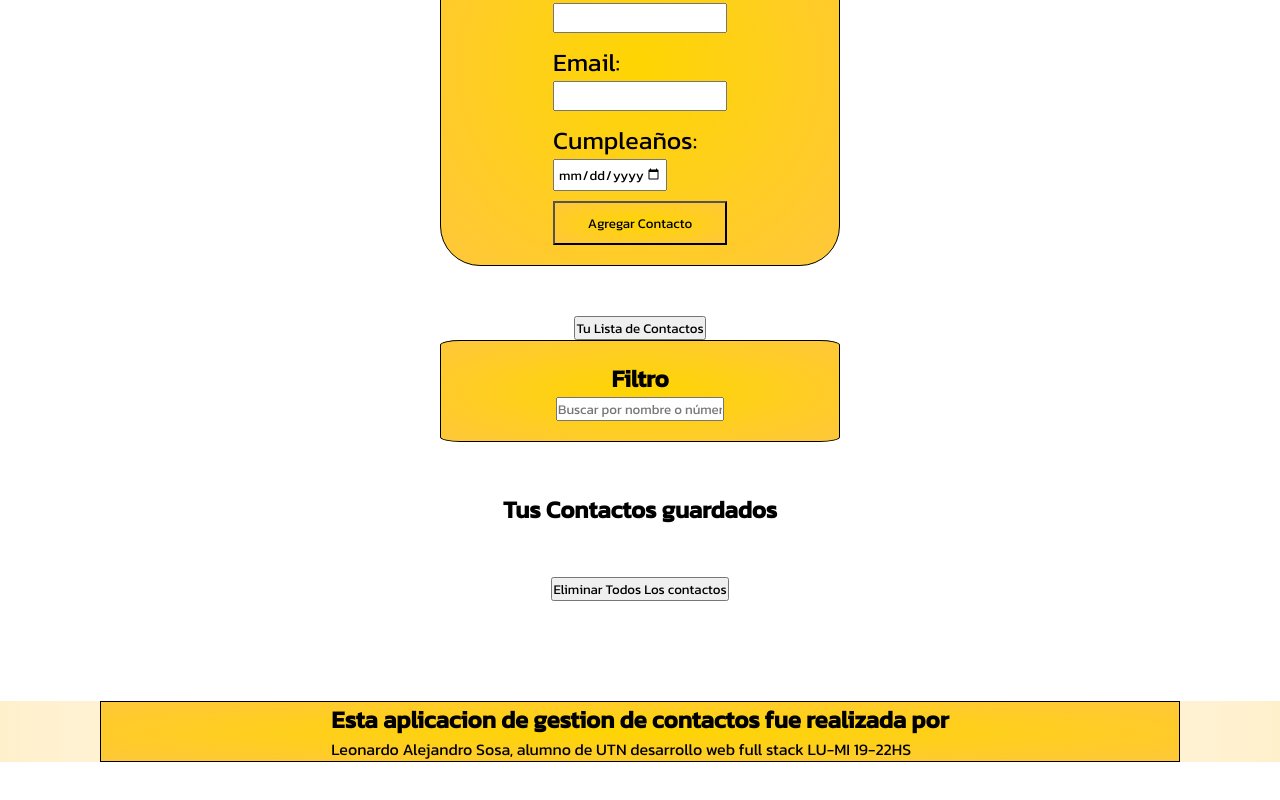
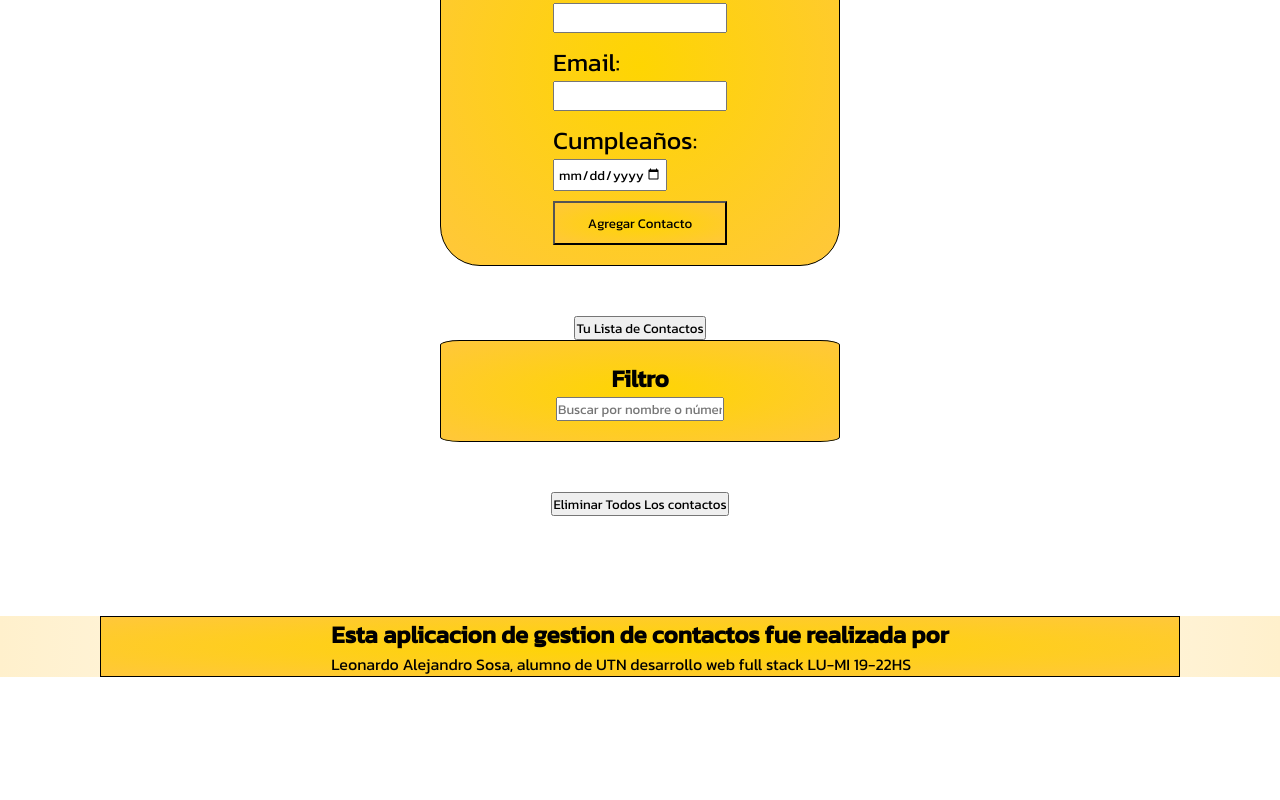
Before and after one commit to LeonardoSosa01/ContactosLeo, a React (Vite) app in the folder contactosleo/: page /lista in a window 1280 px wide. Shown: the part 508-1308 px from the top of the page. After the commit the page ends 1285 px from the top, so only its background shows below. Built offline with nearby package versions, Linux system fonts and the light colour scheme.

Commit message:
breves cambios encaminado a la version final

```diff
--- a/contactosleo/package.json
+++ b/contactosleo/package.json
@@ -25,6 +25,6 @@
     "eslint-plugin-react": "^7.33.2",
     "eslint-plugin-react-hooks": "^4.6.0",
     "eslint-plugin-react-refresh": "^0.4.5",
-    "vite": "^5.1.0"
+    "vite": "^5.1.4"
   }
 }
--- a/contactosleo/src/App.jsx
+++ b/contactosleo/src/App.jsx
@@ -1,14 +1,14 @@
 import React, { useState, useEffect } from 'react';
+import { BrowserRouter as Router, NavLink, Routes, Route } from 'react-router-dom';
 import FormularioContacto from './componentes/FormularioContacto/FormularioContacto';
-import { Filtro, ListaContactos } from './componentes/index';
+import Filtro from './componentes/Filtro/Filtro';
+import ListaContactos from './componentes/ListaContactos/ListaContactos';
 import './App.css';
-
-
-
 
 const App = () => {
   const [contactos, setContactos] = useState([]);
   const [filtro, setFiltro] = useState('');
+  const [listaAbierta, setListaAbierta] = useState(false);
 
   useEffect(() => {
     const storedContactos = JSON.parse(localStorage.getItem('contactos')) || [];
@@ -37,7 +37,12 @@ const App = () => {
     setContactos([]);
   };
 
+  const toggleLista = () => {
+    setListaAbierta(!listaAbierta);
+  };
+
   return (
+    <Router>
       <div className='main'>
         <h2>Formulario de Contacto</h2>
 
@@ -46,21 +51,26 @@ const App = () => {
         </div>
 
         <div className='main-route'>
-        <button >
-          Tu Lista de Contactos
+          <button onClick={toggleLista}>
+            {listaAbierta ? 'Cerrar Lista' : 'Tu Lista de Contactos'}
           </button>
           <div className='main-filtro'>
             <h2>Filtro</h2>
             <Filtro onFiltrar={filtrarContactos} />
           </div>
 
+          {listaAbierta && ( // Mostrar ListaContactos solo si listaAbierta es true
             <div className='main-lista'>
-          <ListaContactos contactos={contactos} eliminarContacto={eliminarContacto} filtro={filtro} />
+              <Routes>
+                <Route path="/lista" element={<ListaContactos contactos={contactos} eliminarContacto={eliminarContacto} filtro={filtro} />} />
+              </Routes>
             </div>
+          )}
 
           <button onClick={limpiarLocalStorage}>Eliminar Todos Los contactos</button>
         </div>
       </div>
+    </Router>
   );
 };
 
--- a/contactosleo/src/componentes/Filtro/Filtro.jsx
+++ b/contactosleo/src/componentes/Filtro/Filtro.jsx
@@ -16,4 +16,4 @@ const Filtro = ({ onFiltrar }) => {
   );
 };
 
-export { Filtro }
+export default Filtro;
--- a/contactosleo/src/componentes/ListaContactos/ListaContactos.jsx
+++ b/contactosleo/src/componentes/ListaContactos/ListaContactos.jsx
@@ -46,4 +46,4 @@ const ListaContactos = ({ contactos, eliminarContacto, filtro }) => {
     );
 };
 
-export { ListaContactos }
+export default ListaContactos;
--- a/contactosleo/src/componentes/index.js
+++ b/contactosleo/src/componentes/index.js
@@ -9,7 +9,3 @@
 // Filtro: el componente filtro, busca servir para buscar algun contacto en especifico que tengas en la lista buscando especificamente por nombre
 // FormularioContacto: aqui esta la seccion de la Lista de contactos donde se guardan todos los contactos que agendamos y podemos eliminar a eleccion
 // Footer: aqui colocamos el pequeño footer con la informacion de quien realizo el proyecto y mas informacion acerca de mi
-
-export { Filtro } from "./Filtro/Filtro";
-
-export { ListaContactos } from "./ListaContactos/ListaContactos";
--- /dev/null
+++ b/package.json
@@ -0,0 +1,5 @@
+{
+  "dependencies": {
+    "react-router-dom": "^6.22.2"
+  }
+}
```
Also changed, not shown: 2 other files (tests, documents, lock files or other folders). Lines whose indentation alone changed are shown as unchanged.
